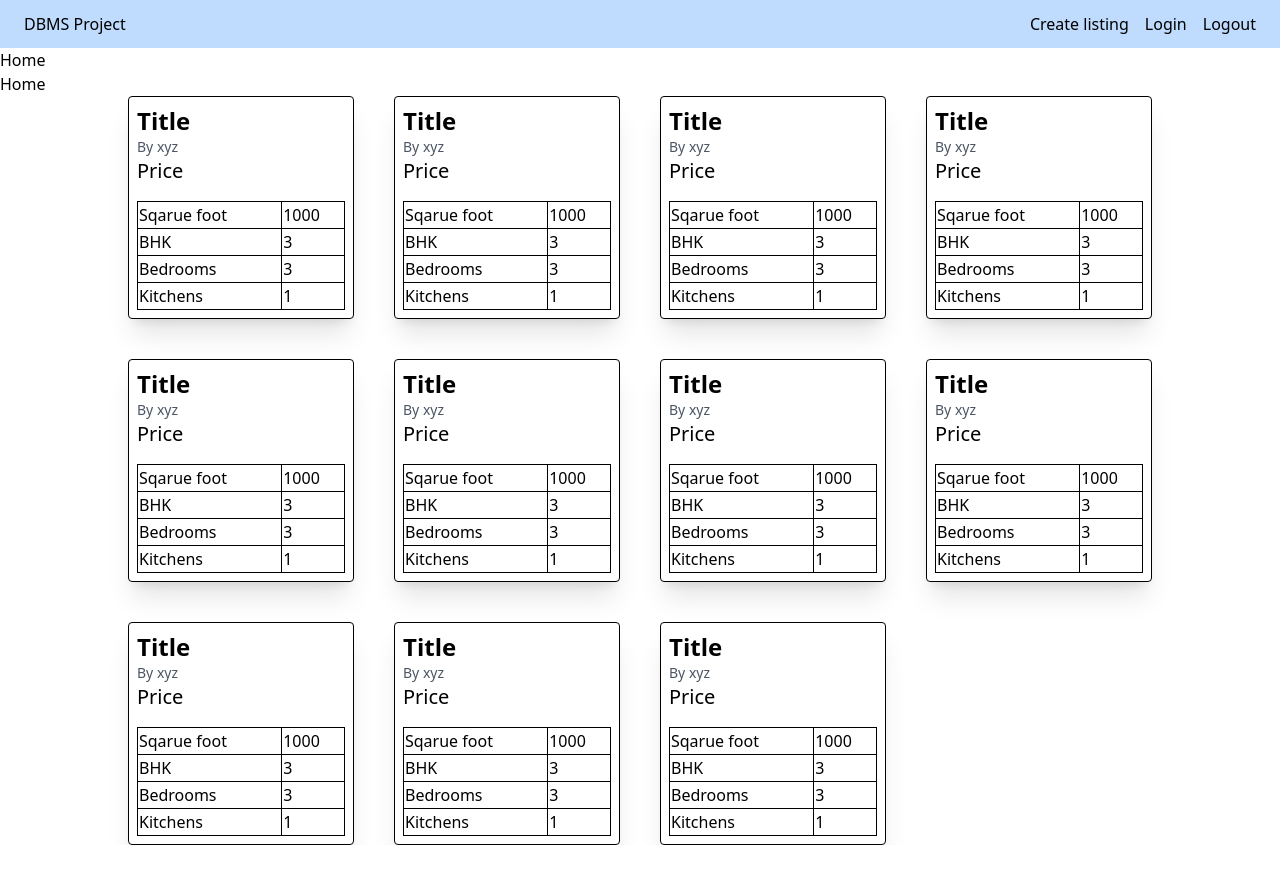
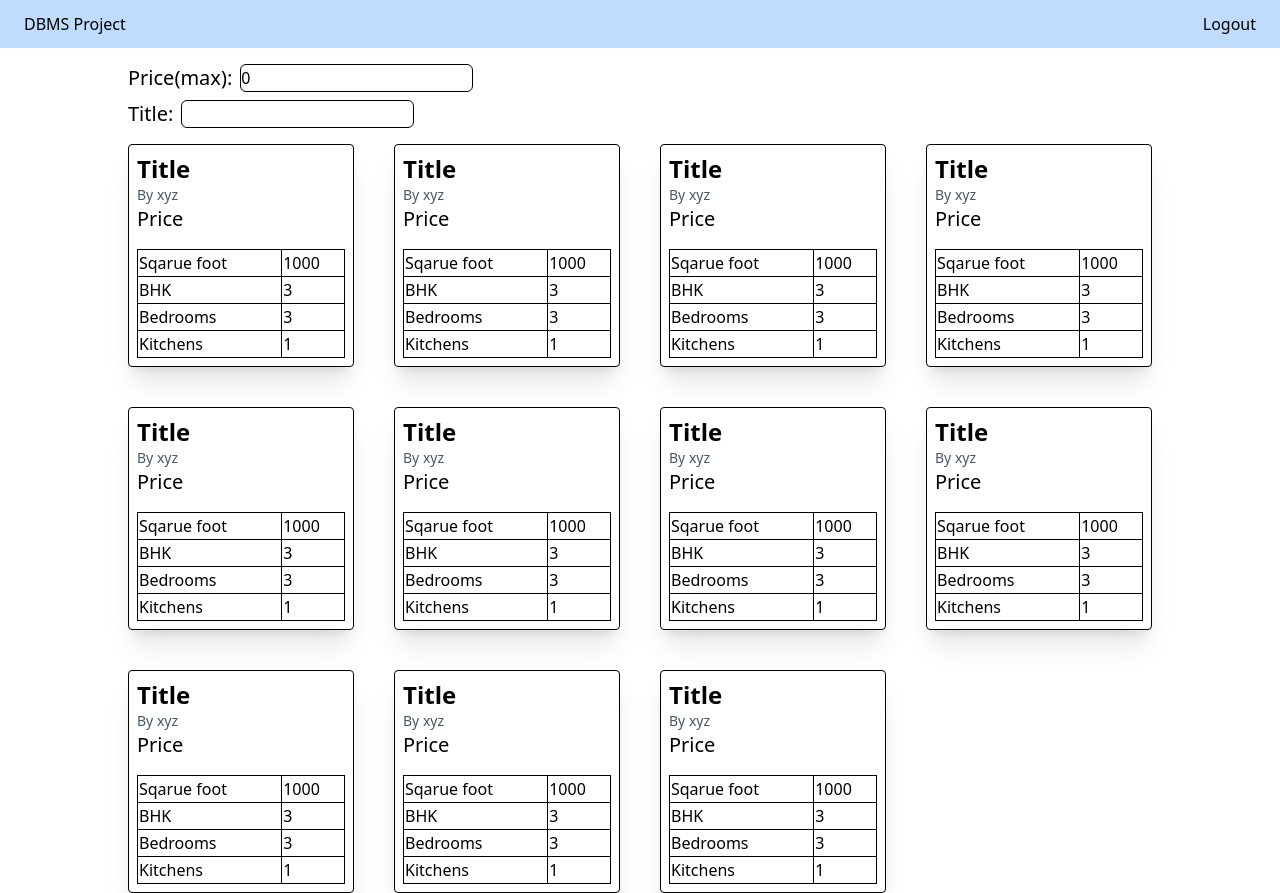
Before and after one commit to tushyagupta81/programs, a React (Vite) app in the folder projects/dbmsProj/frontend/: page / in a window 1280 px wide. Before the commit the page ends 845 px from the top, so only its background shows below. Built offline with nearby package versions, Linux system fonts and the light colour scheme; no server answers; sample sign-in values are in the browser's storage.

Commit message:
dbms project

```diff
--- a/projects/dbmsProj/frontend/package.json
+++ b/projects/dbmsProj/frontend/package.json
@@ -10,9 +10,11 @@
     "preview": "vite preview"
   },
   "dependencies": {
+    "jwt-decode": "^4.0.0",
     "react": "^18.3.1",
     "react-dom": "^18.3.1",
-    "react-router-dom": "^6.28.0"
+    "react-router-dom": "^6.28.0",
+    "use-debounce": "^10.0.4"
   },
   "devDependencies": {
     "@eslint/js": "^9.13.0",
--- a/projects/dbmsProj/frontend/src/components/Card.jsx
+++ b/projects/dbmsProj/frontend/src/components/Card.jsx
@@ -8,6 +8,7 @@ const Card = () => {
       </div>
       <div className="flex flex-col">
         <table className=" rounded-md">
+          <tbody>
             <tr>
               <td className="border border-black">Sqarue foot</td>
               <td className="border border-black">1000</td>
@@ -24,6 +25,7 @@ const Card = () => {
               <td className="border border-black">Kitchens</td>
               <td className="border border-black">1</td>
             </tr>
+          </tbody>
         </table>
       </div>
     </div>
--- a/projects/dbmsProj/frontend/src/components/Navbar.jsx
+++ b/projects/dbmsProj/frontend/src/components/Navbar.jsx
@@ -5,9 +5,16 @@ const Navbar = () => {
     <div className="flex flex-row justify-between bg-blue-200 h-12 items-center px-6">
       <Link to="/">DBMS Project</Link>
       <div className="flex gap-4">
-        <span>Create listing</span>
-        <Link to="/login">Login</Link>
-        <span>Logout</span>
+        {localStorage.getItem("token") ? (
+          <>
+            {localStorage.getItem("role") === "PRESIDENT" && (
+              <Link to="/create">Create listing</Link>
+            )}
+            <Link to="/logout">Logout</Link>
+          </>
+        ) : (
+          <Link to="/login">Login</Link>
+        )}
       </div>
     </div>
   );
--- a/projects/dbmsProj/frontend/src/main.jsx
+++ b/projects/dbmsProj/frontend/src/main.jsx
@@ -4,6 +4,8 @@ import { BrowserRouter, Routes, Route } from "react-router-dom";
 import "./index.css";
 import Home from "./pages/Home.jsx";
 import Login from "./pages/Login.jsx";
+import Logout from "./pages/Logout.jsx";
+import Create from "./pages/Create.jsx";
 
 createRoot(document.getElementById("root")).render(
   <StrictMode>
@@ -11,6 +13,8 @@ createRoot(document.getElementById("root")).render(
       <Routes>
         <Route path="/" element={<Home />} />
         <Route path="/login" element={<Login />} />
+        <Route path="/logout" element={<Logout />} />
+        <Route path="/create" element={<Create />} />
       </Routes>
     </BrowserRouter>
   </StrictMode>,
--- /dev/null
+++ b/projects/dbmsProj/frontend/src/pages/Create.jsx
@@ -0,0 +1,38 @@
+import Navbar from "../components/Navbar";
+
+const Create = () => {
+  return (
+    <>
+      <Navbar />
+      <div className="w-full h-screen flex items-center justify-center">
+        <div className="border border-black shadow-xl rounded-md w-96 py-4">
+          <h1 className="w-min mx-auto font-bold text-2xl">Login</h1>
+          <form className="flex flex-col gap-2 px-4">
+            <label htmlFor="username">Username</label>
+            <input
+              type="text"
+              name="username"
+              className="border border-black rounded-md h-8 pl-2"
+              required
+            />
+            <label htmlFor="password">Password</label>
+            <input
+              type="password"
+              name="password"
+              minLength={8}
+              className="border border-black rounded-md h-8 pl-2"
+              required
+            />
+            <input
+              type="submit"
+              value="Submit"
+              className="border border-black rounded-full w-min px-4 py-2 mx-auto bg-green-300 mt-2"
+            />
+          </form>
+        </div>
+      </div>
+    </>
+  );
+};
+
+export default Create;
--- a/projects/dbmsProj/frontend/src/pages/Home.jsx
+++ b/projects/dbmsProj/frontend/src/pages/Home.jsx
@@ -1,12 +1,88 @@
+import { useEffect } from "react";
 import Card from "../components/Card";
 import Navbar from "../components/Navbar";
+import { useDebouncedCallback } from "use-debounce";
+import { useState } from "react";
+import { useNavigate } from "react-router-dom";
 
 const Home = () => {
+  const navigate = useNavigate();
+  const [price, setPrice] = useState(0);
+  const [title, setTitle] = useState("");
+
+  const handleChange = useDebouncedCallback(async () => {
+    const getData = async () => {
+      let url = `https://apex.oracle.com/pls/apex/tushya/proj/getproperties/?token_=${localStorage.getItem("token")}`;
+      if (price > 3) {
+        url += `&price=${price}`;
+      }
+      if (title.length > 0) {
+        url += `&title=${title}`;
+      }
+      console.log(url);
+      const res = await fetch(url, {
+        method: "GET",
+      });
+      const obj = await res.json();
+      if (obj.status === 401) {
+        navigate("/logout");
+      }
+      console.log(obj);
+    };
+    getData();
+  }, 1000);
+
+  useEffect(() => {
+    if (localStorage.getItem("token") == null) {
+      navigate("/login");
+      return;
+    }
+    const getData = async () => {
+      const url = `https://apex.oracle.com/pls/apex/tushya/proj/getproperties/?token_=${localStorage.getItem("token")}`;
+      const res = await fetch(url, {
+        method: "GET",
+      });
+      const obj = await res.json();
+      if (obj.status === 401) {
+        navigate("/login");
+      }
+      console.log(obj);
+    };
+    getData();
+  }, [navigate]);
   return (
     <>
       <Navbar />
-      <div>Home</div>
-      <h1>Home</h1>
+      <div className="w-[80%] mx-auto flex flex-col py-4 gap-2">
+        <span className="flex flex-row gap-2">
+          <label htmlFor="Price" className="text-xl">
+            Price(max):
+          </label>
+          <input
+            type="number"
+            className="border border-black rounded-md"
+            value={price}
+            onChange={(e) => {
+              setPrice(e.target.value);
+              handleChange();
+            }}
+          />
+        </span>
+        <span className="flex flex-row gap-2">
+          <label htmlFor="title" className="text-xl">
+            Title:
+          </label>
+          <input
+            type="text"
+            className="border border-black rounded-md"
+            value={title}
+            onChange={(e) => {
+              setTitle(e.target.value);
+              handleChange();
+            }}
+          />
+        </span>
+      </div>
       <div className="grid xl:grid-cols-4 md:grid-cols-2 gap-10 w-[80%] mx-auto">
         <Card />
         <Card />
--- a/projects/dbmsProj/frontend/src/pages/Login.jsx
+++ b/projects/dbmsProj/frontend/src/pages/Login.jsx
@@ -1,24 +1,60 @@
 import Navbar from "../components/Navbar";
+import { jwtDecode } from "jwt-decode";
+import { useNavigate } from "react-router-dom";
 
 const Login = () => {
+  const navigate = useNavigate();
+  const handleSubmit = async (e) => {
+    e.preventDefault();
+    const uname = e.target[0].value;
+    const password = e.target[1].value;
+    console.log(uname, password);
+    const res = await fetch(
+      "https://apex.oracle.com/pls/apex/tushya/proj/login/",
+      {
+        method: "POST",
+        headers: {
+          "Content-Type": "application/json",
+        },
+        body: JSON.stringify({
+          userName: uname,
+          pwd: password,
+        }),
+      },
+    );
+    const obj = await res.json();
+    if (obj.status === 200) {
+      const decoded = jwtDecode(obj.data);
+      localStorage.setItem("token", obj.data);
+      localStorage.setItem("role", decoded.job);
+      console.log(decoded);
+      navigate("/");
+    } else {
+      e.target[1].value = "";
+      alert("Username or password does not exist");
+    }
+  };
   return (
     <>
       <Navbar />
       <div className="w-full h-screen flex items-center justify-center">
         <div className="border border-black shadow-xl rounded-md w-96 py-4">
           <h1 className="w-min mx-auto font-bold text-2xl">Login</h1>
-          <form className="flex flex-col gap-2 px-4">
+          <form className="flex flex-col gap-2 px-4" onSubmit={handleSubmit}>
             <label htmlFor="username">Username</label>
             <input
               type="text"
               name="username"
               className="border border-black rounded-md h-8 pl-2"
+              required
             />
             <label htmlFor="password">Password</label>
             <input
               type="password"
               name="password"
+              minLength={8}
               className="border border-black rounded-md h-8 pl-2"
+              required
             />
             <input
               type="submit"
--- /dev/null
+++ b/projects/dbmsProj/frontend/src/pages/Logout.jsx
@@ -0,0 +1,14 @@
+import { useEffect } from "react";
+import { useNavigate } from "react-router-dom";
+
+const Logout = () => {
+  const navigate = useNavigate();
+  useEffect(() => {
+    localStorage.removeItem("token");
+    localStorage.removeItem("role");
+    navigate("/login");
+  });
+  return <div>Logout</div>;
+};
+
+export default Logout;
```
Also changed, not shown: 1 other file (tests, documents, lock files or other folders). Lines whose indentation alone changed are shown as unchanged.
